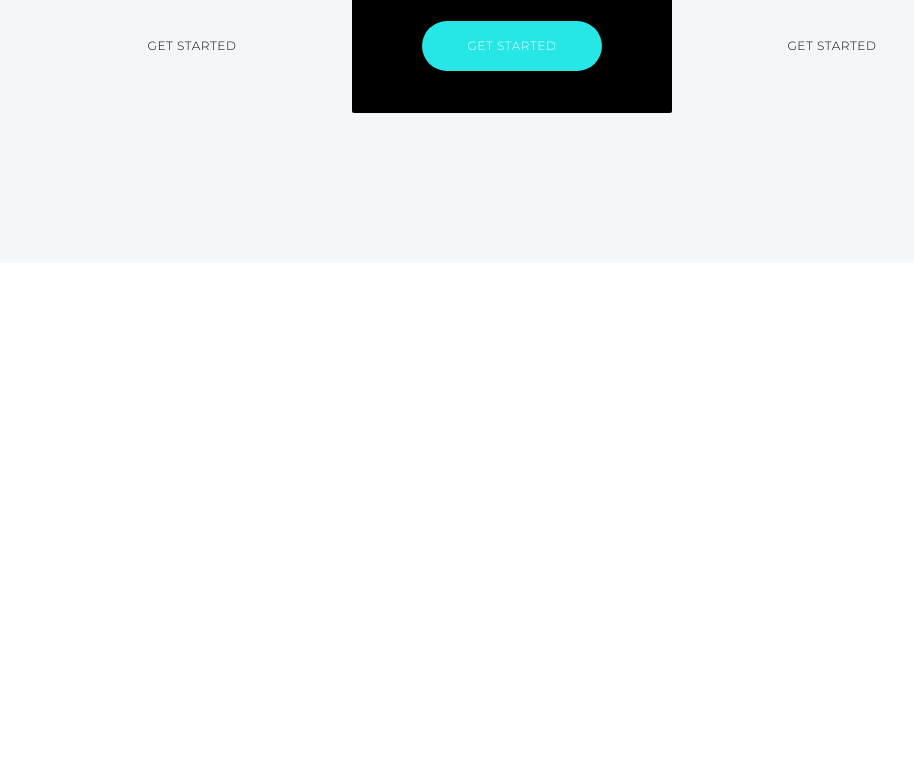
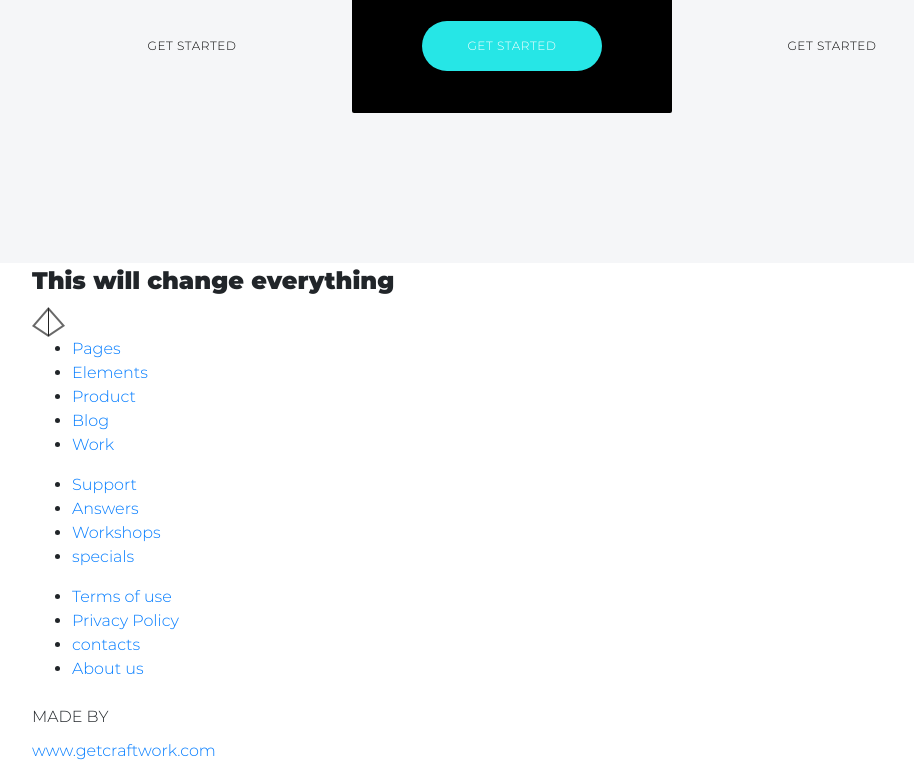
Before and after one commit to BudnikOleksii/Fjord, a website: page src/index.html in a window 1280 px wide. Shown: the part 7130-7893 px from the top of the page, without its empty margins (128-1042 px from the left). Before the commit the page ends 7393 px from the top, so only its background shows below. Drawn offline with Linux system fonts and the light colour scheme.

Commit message:
added markup for footer

```diff
--- a/src/index.html
+++ b/src/index.html
@@ -440,6 +440,7 @@
             <h2 class="join__header">Join over 1 million customers</h2>
         </div>
 
+        <!-- Section packages -->
         <section class="packages">
             <div class="container-small packages__wrapper">
                 <div class="packages__item">
@@ -469,6 +470,51 @@
             </div>
         </section>
 
+        <footer class="footer">
+            <div class="container-small">
+                <h2 class="footer__label">This will change everything</h2>
+                <div class="footer__block">
+                    <div class="footer__logo">
+                        <img src="icons/logo.png" alt="Fjord logo">
+                    </div>
+                    <div class="footer__menu">
+                        <ul class="footer__list">
+                            <li class="footer__list-item"><a href="#" class="footer__link">Pages</a></li>
+                            <li class="footer__list-item"><a href="#" class="footer__link">Elements</a></li>
+                            <li class="footer__list-item"><a href="#" class="footer__link">Product</a></li>
+                            <li class="footer__list-item"><a href="#" class="footer__link">Blog</a></li>
+                            <li class="footer__list-item"><a href="#" class="footer__link">Work</a></li>
+                        </ul>
+                        <ul class="footer__list">
+                            <li class="footer__list-item"><a href="#" class="footer__link">Support</a></li>
+                            <li class="footer__list-item"><a href="#" class="footer__link">Answers</a></li>
+                            <li class="footer__list-item"><a href="#" class="footer__link">Workshops</a></li>
+                            <li class="footer__list-item"><a href="#" class="footer__link">specials</a></li>
+                        </ul>
+                        <ul class="footer__list">
+                            <li class="footer__list-item"><a href="#" class="footer__link">Terms of use</a></li>
+                            <li class="footer__list-item"><a href="#" class="footer__link">Privacy Policy</a></li>
+                            <li class="footer__list-item"><a href="#" class="footer__link">contacts</a></li>
+                            <li class="footer__list-item"><a href="#" class="footer__link">About us</a></li>
+                        </ul>
+                    </div>
+                    <div class="footer__contacts">
+                        <div class="footer__made-by">
+                            MADE BY
+                            <img src="icons/logo_craft.svg" alt="Craft logo">
+                        </div>
+                        <div class="footer__link-craft"><a href="#">www.getcraftwork.com</a></div>
+                        <div class="footer__social">
+                            <div class="footer__social-item"></div>
+                            <div class="footer__social-item"></div>
+                            <div class="footer__social-item"></div>
+                            <div class="footer__social-item"></div>
+                        </div>
+                    </div>
+                </div>
+            </div>
+        </footer>
+
         <!-- <script src="js/script.js"></script> -->
     </body>
 </html>
```
